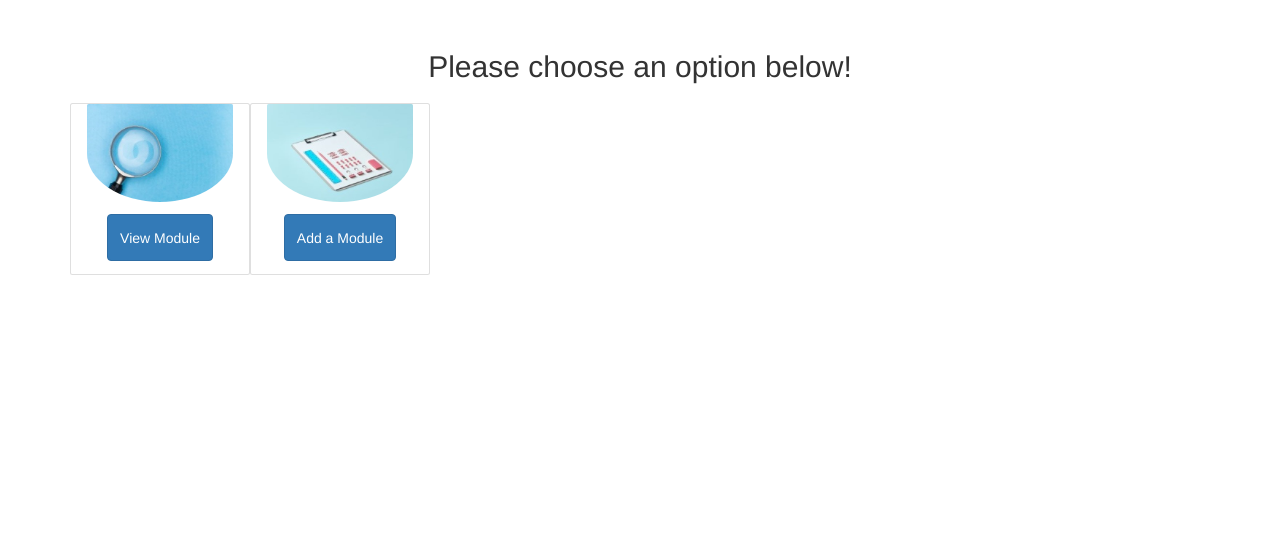
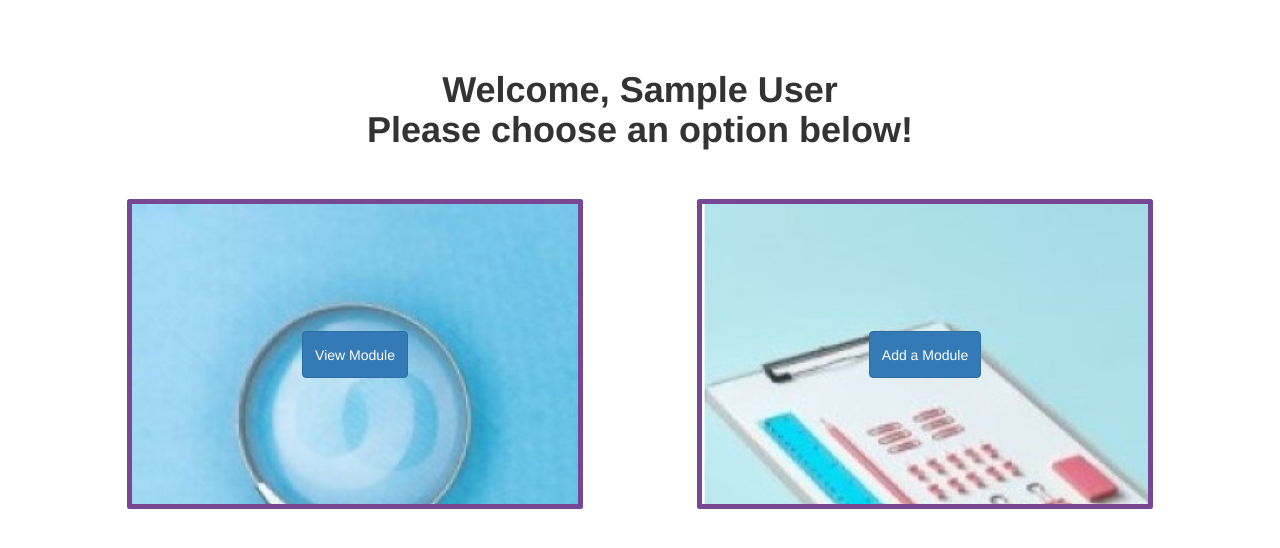
Before and after one commit to Teganj/StudentEngagementPortal, a PHP site: page /user_choice.php in a window 1280 px wide. Shown: the part 82-630 px from the top of the page. Run offline with PHP 8.4, Linux system fonts and the light colour scheme; the visitor is signed in with stand-in values (Sample User, id 1); tables that the repository leaves empty or names only in its code hold one stand-in row (values such as "Sample post"); some libraries are stand-ins or nearby versions.

Commit message:
Finalised User Choice

```diff
--- a/src/php/user_choice.php
+++ b/src/php/user_choice.php
@@ -13,27 +13,40 @@ $user_data = check_login($con);
     <link href="//maxcdn.bootstrapcdn.com/bootstrap/4.1.1/css/bootstrap.min.css" rel="stylesheet" id="bootstrap-css">
     <script src="//maxcdn.bootstrapcdn.com/bootstrap/4.1.1/js/bootstrap.min.js"></script>
     <script src="//cdnjs.cloudflare.com/ajax/libs/jquery/3.2.1/jquery.min.js"></script>
+
+    <style>
+        #addModuleImg{
+            background-image: url("../img/viewModulesImg.jpg");
+            position: relative;
+            background-size: cover;
+        }
+        #viewModuleImg{
+            background-image: url("../img/addModuleImg.jpg");
+            position: relative;
+            background-size: cover;
+        }
+
+    </style>
 </head>
 <body>
 <?php include 'navbar.php' ?>
 
 <div class="container">
-    <!--    <h2>Welcome, --><?php //echo $user_data['name']; ?><!--! </h2>-->
-    <h2>Please choose an option below! </h2>
-    <div class="row">
+    <h1  style="text-align: center; font-weight: bold; margin: auto; padding-top: 50px;">Welcome, <?php echo $user_data['name']; ?> <br> Please choose an option below! </h1>
+    <div class="row" style="padding-top: 50px;">
 
-        <div class="card" style="width: 18rem; float: left">
+        <div class="card" id="addModuleImg" style="width: 40%; float: left; border: 5px solid #784794; padding: 10%; margin: auto;">
             <div class="w3-container w3-center w3-animate-left">
-                <img class="card-img-top w3-circle" src="../img/viewModulesImg.jpg" alt="View Modules">
+<!--                <img class="card-img-top" src="../img/viewModulesImg.jpg" alt="View Modules" style="width: 100%;">-->
                 <div class="card-body">
                     <a href="dashboard.php" class="btn btn-primary"><h5 class="card-title">View Module</h5></a>
                 </div>
             </div>
         </div>
 
-        <div class="card" style="width: 18rem; float: right;">
+        <div class="card" id="viewModuleImg" style="width: 40%; float: right; border: 5px solid #784794; padding: 10%; margin: auto;">
             <div class="w3-container w3-center w3-animate-right">
-                <img class="card-img-top w3-circle" src="../img/addModuleImg.jpg" alt="Add a Module">
+<!--                <img class="card-img-top" src="../img/addModuleImg.jpg" alt="Add a Module"  style="width: 100%;">-->
                 <div class="card-body">
                     <a href="index.php" class="btn btn-primary"><h5 class="card-title">Add a Module</h5></a>
                 </div>
```
Also changed, not shown: src/img/addModuleImg.jpg, src/img/viewModulesImg.jpg.
